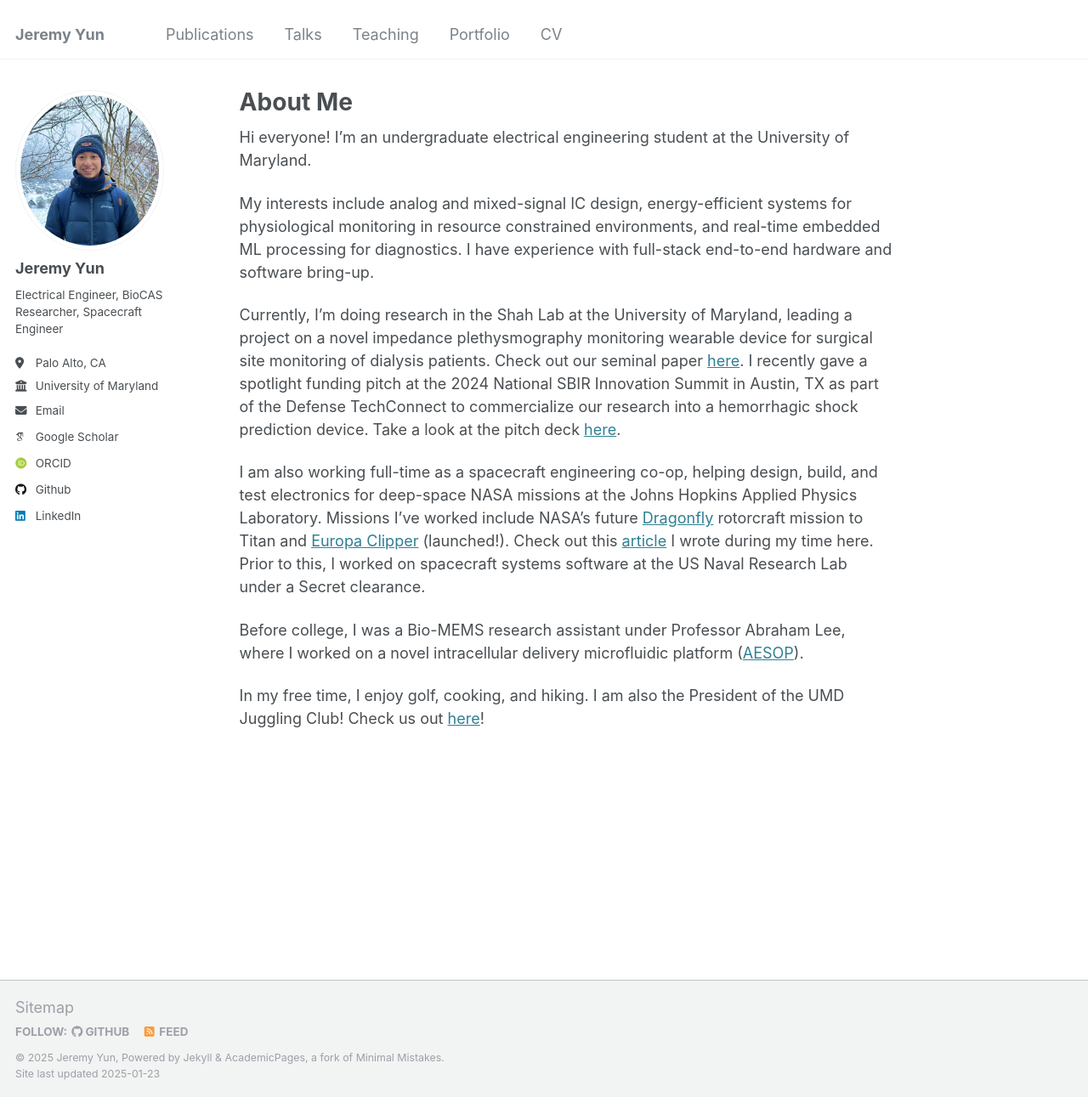
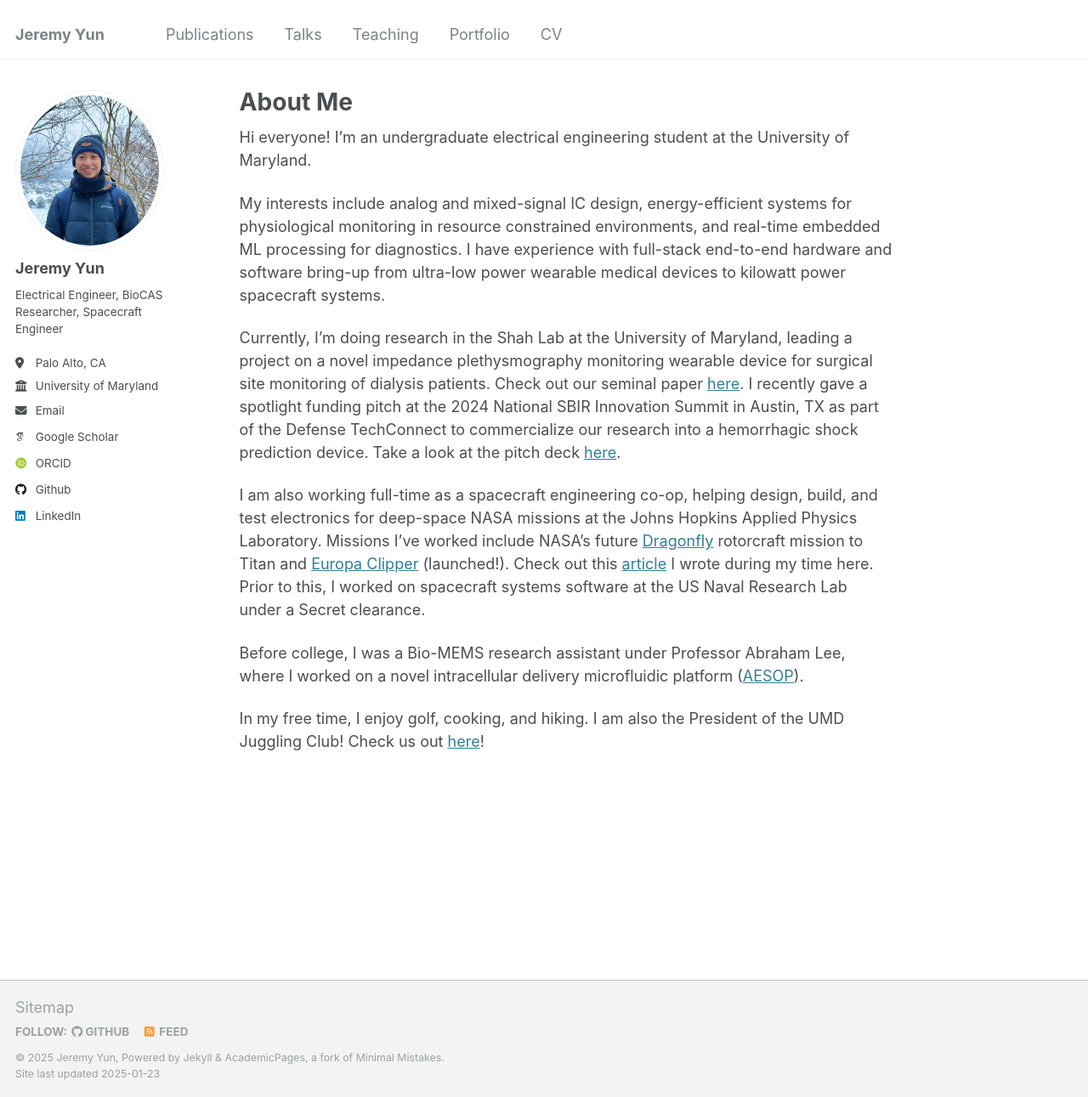
Before and after one commit to JermYeWorm/JermYeWorm.github.io, a Jekyll site: the page built from _pages/about.md, in a window 1280 px wide and 1291 px high. Shown: the whole window at 85% size. Built offline with Jekyll 4.4.1, drawn with Linux system fonts in a browser that asks for light colours; some web fonts are replaced.

Commit message:
update about

```diff
--- a/_pages/about.md
+++ b/_pages/about.md
@@ -9,7 +9,7 @@ redirect_from:
 
 Hi everyone! I'm an undergraduate electrical engineering student at the University of Maryland.
 
-My interests include analog and mixed-signal IC design, energy-efficient systems for physiological monitoring in resource constrained environments, and real-time embedded ML processing for diagnostics. I have experience with full-stack end-to-end hardware and software bring-up.
+My interests include analog and mixed-signal IC design, energy-efficient systems for physiological monitoring in resource constrained environments, and real-time embedded ML processing for diagnostics. I have experience with full-stack end-to-end hardware and software bring-up from ultra-low power wearable medical devices to kilowatt power spacecraft systems.
 
 Currently, I'm doing research in the Shah Lab at the University of Maryland, leading a project on a novel impedance plethysmography monitoring wearable device for surgical site monitoring of dialysis patients. Check out our seminal paper [here](https://doi.org/10.1109/MWSCAS60917.2024.10658959). I recently gave a spotlight funding pitch at the 2024 National SBIR Innovation Summit in Austin, TX as part of the Defense TechConnect to commercialize our research into a hemorrhagic shock prediction device. Take a look at the pitch deck [here](http://jermyeworm.github.io/files/DTC_2024_Pitch_Slide_Deck.pdf).
 
```
